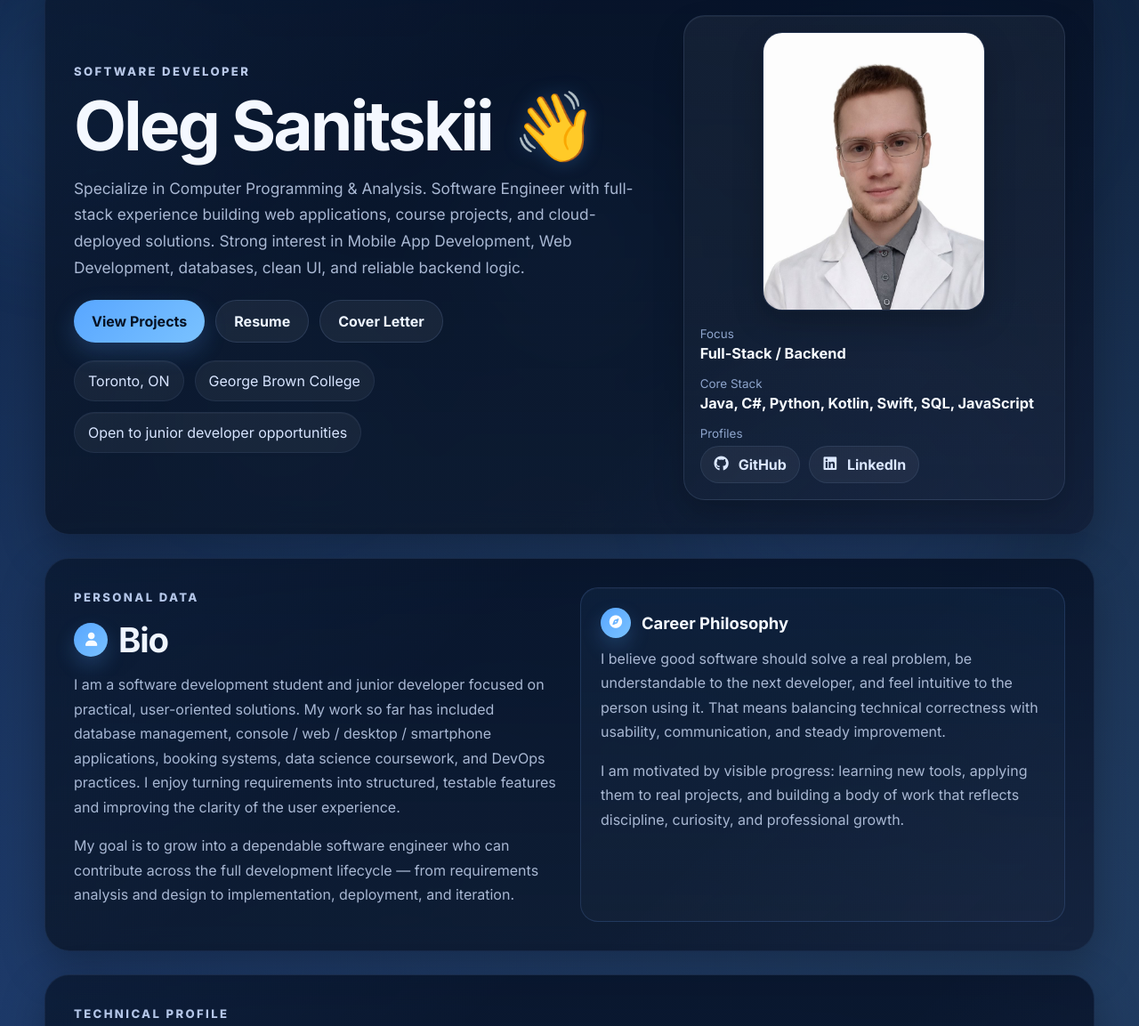
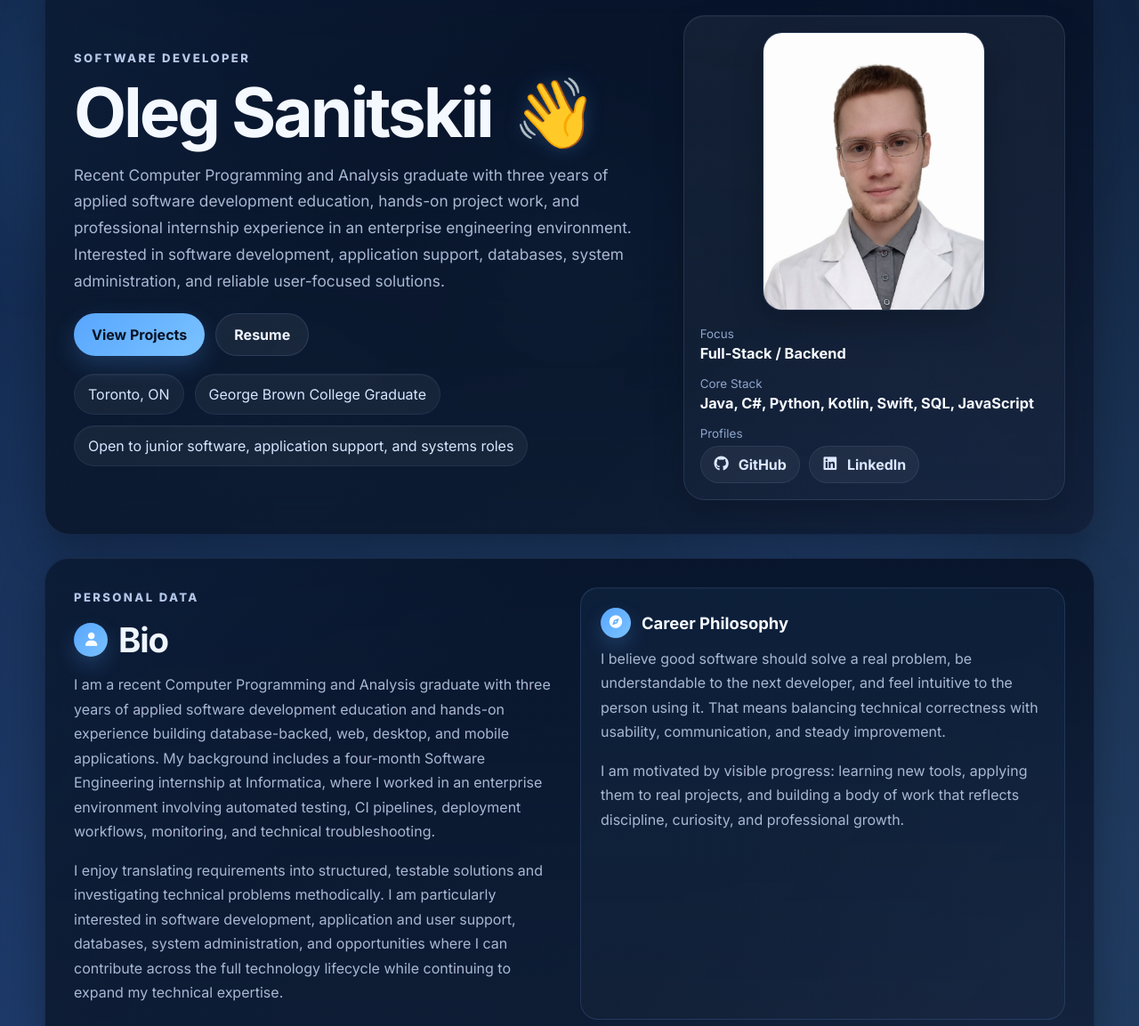
Before and after one commit to OlegSanitskii/OlegSanitskii.github.io, a plain HTML site: page index.html in a window 1280 px wide. Shown: the part 144-1297 px from the top of the page at 89% size. Drawn offline with Linux system fonts and the light colour scheme.

Commit message:
Update portfolio profile and hide cover letter

```diff
--- a/index.html
+++ b/index.html
@@ -50,21 +50,21 @@
                     </h1>
 
                     <p class="hero-text">
-                        Specialize in Computer Programming &amp; Analysis. Software Engineer with full-stack experience building web applications,
-                        course projects, and cloud-deployed solutions. Strong interest in Mobile App Development, Web Development, databases,
-                        clean UI, and reliable backend logic.
+                        Recent Computer Programming and Analysis graduate with three years of applied software
+                        development education, hands-on project work, and professional internship experience in an
+                        enterprise engineering environment. Interested in software development, application support,
+                        databases, system administration, and reliable user-focused solutions.
                     </p>
 
                     <div class="hero-actions">
                         <a class="btn btn-primary" href="#work">View Projects</a>
                         <a class="btn btn-secondary" href="resume.html">Resume</a>
-                        <a class="btn btn-secondary" href="cover-letter.html">Cover Letter</a>
                     </div>
 
                     <ul class="hero-meta">
                         <li>Toronto, ON</li>
-                        <li>George Brown College</li>
-                        <li>Open to junior developer opportunities</li>
+                        <li>George Brown College Graduate</li>
+                        <li>Open to junior software, application support, and systems roles</li>
                     </ul>
                 </div>
 
@@ -108,15 +108,15 @@
                         <span>Bio</span>
                     </h2>
                     <p>
-                        I am a software development student and junior developer focused on practical, user-oriented
-                        solutions. My work so far has included database management, console / web / desktop / smartphone applications, booking systems, data
-                        science coursework, and DevOps practices. I enjoy turning requirements into structured,
-                        testable features and improving the clarity of the user experience.
+                        I am a recent Computer Programming and Analysis graduate with three years of applied software development education and
+                        hands-on experience building database-backed, web, desktop, and mobile applications.
+                        My background includes a four-month Software Engineering internship at Informatica, where I worked in an enterprise environment
+                        involving automated testing, CI pipelines, deployment workflows, monitoring, and technical troubleshooting.
                     </p>
                     <p>
-                        My goal is to grow into a dependable software engineer who can contribute across the full
-                        development lifecycle — from requirements analysis and design to implementation, deployment,
-                        and iteration.
+                        I enjoy translating requirements into structured, testable solutions and investigating technical problems methodically.
+                        I am particularly interested in software development, application and user support, databases, system administration,
+                        and opportunities where I can contribute across the full technology lifecycle while continuing to expand my technical expertise.
                     </p>
                 </div>
 
@@ -615,7 +615,6 @@
                         <a href="assets/docs/AcademicTranscript.pdf" target="_blank" rel="noreferrer">Academic Transcript</a>
                         <a href="assets/docs/DeansHonourList.pdf" target="_blank" rel="noreferrer">Dean's Honour List</a>
                         <a href="resume.html">Resume Page</a>
-                        <a href="cover-letter.html">Cover Letter</a>
                     </div>
                 </div>
             </section>
@@ -763,7 +762,7 @@
                     <i class="fa-solid fa-paper-plane"></i>
                     <span>Let’s connect</span>
                 </h2>
-                <p>I’m open to junior developer roles, internships, and collaborative projects.</p>
+                <p>I’m open to software development, application support, systems administration, and volunteer technology opportunities.</p>
             </div>
 
             <div class="contact-grid">
```
